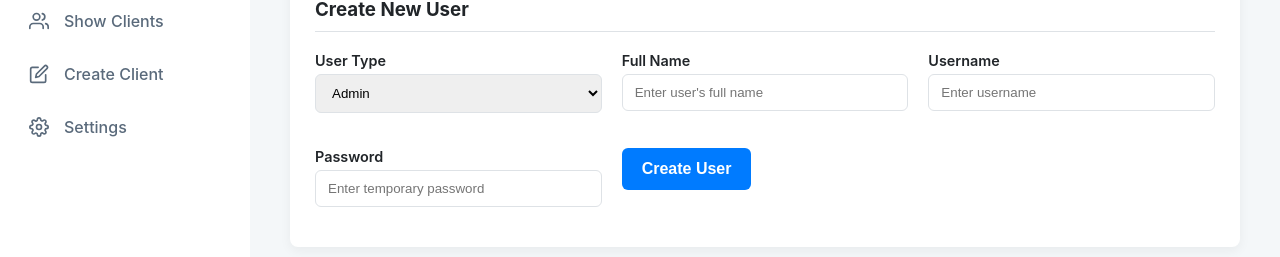
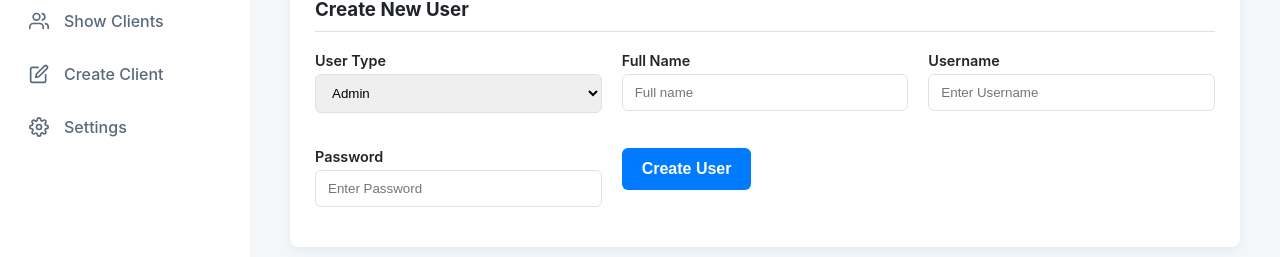
Before and after one commit to BadgujarKalpesh/secure-client-portal, a React app in the folder frontend/: page /user-management in a window 1280 px wide. Shown: the part 149-406 px from the top of the page. Built offline with nearby package versions, Linux system fonts and the light colour scheme; sample sign-in values are in the browser's storage; the HTML template or start-up script is replaced by a standard one.

Commit message:
Updated code for super admin

```diff
--- a/frontend/src/Modern.css
+++ b/frontend/src/Modern.css
@@ -39,7 +39,7 @@ body {
     text-align: center;
 }
 
-.login-card h2 {
+.login-card h1{
     margin-bottom: 25px;
     color: var(--primary-blue);
 }
--- a/frontend/src/components/Clients/CreateClientForm.jsx
+++ b/frontend/src/components/Clients/CreateClientForm.jsx
@@ -157,7 +157,7 @@ const MultiStepForm = ({ onClientAdded }) => {
                     <button type="submit" className="btn btn-primary" disabled={isLoading}>
                         {isLoading ? 'Submitting...' : 'Create Client'}
                     </button>
-                )}bcrypt
+                )}
             </div>
 
             {message && <div className="message success" style={{color: 'green', marginTop: '20px'}}>{message}</div>}
--- a/frontend/src/components/Layout/Sidebar.jsx
+++ b/frontend/src/components/Layout/Sidebar.jsx
@@ -7,7 +7,7 @@ const DashboardIcon = () => <svg xmlns="http://www.w3.org/2000/svg" width="20" h
 const ClientsIcon = () => <svg xmlns="http://www.w3.org/2000/svg" width="20" height="20" viewBox="0 0 24 24" fill="none" stroke="currentColor" strokeWidth="2" strokeLinecap="round" strokeLinejoin="round"><path d="M17 21v-2a4 4 0 0 0-4-4H5a4 4 0 0 0-4 4v2"></path><circle cx="9" cy="7" r="4"></circle><path d="M23 21v-2a4 4 0 0 0-3-3.87"></path><path d="M16 3.13a4 4 0 0 1 0 7.75"></path></svg>;
 const CreateIcon = () => <svg xmlns="http://www.w3.org/2000/svg" width="20" height="20" viewBox="0 0 24 24" fill="none" stroke="currentColor" strokeWidth="2" strokeLinecap="round" strokeLinejoin="round"><path d="M11 4H4a2 2 0 0 0-2 2v14a2 2 0 0 0 2 2h14a2 2 0 0 0 2-2v-7"></path><path d="M18.5 2.5a2.121 2.121 0 0 1 3 3L12 15l-4 1 1-4 9.5-9.5z"></path></svg>;
 const SettingsIcon = () => <svg xmlns="http://www.w3.org/2000/svg" width="20" height="20" viewBox="0 0 24 24" fill="none" stroke="currentColor" strokeWidth="2" strokeLinecap="round" strokeLinejoin="round"><circle cx="12" cy="12" r="3"></circle><path d="M19.4 15a1.65 1.65 0 0 0 .33 1.82l.06.06a2 2 0 0 1 0 2.83 2 2 0 0 1-2.83 0l-.06-.06a1.65 1.65 0 0 0-1.82-.33 1.65 1.65 0 0 0-1 1.51V21a2 2 0 0 1-2 2 2 2 0 0 1-2-2v-.09A1.65 1.65 0 0 0 9 19.4a1.65 1.65 0 0 0-1.82.33l-.06.06a2 2 0 0 1-2.83 0 2 2 0 0 1 0-2.83l.06-.06a1.65 1.65 0 0 0 .33-1.82 1.65 1.65 0 0 0-1.51-1H3a2 2 0 0 1-2-2 2 2 0 0 1 2-2h.09A1.65 1.65 0 0 0 4.6 9a1.65 1.65 0 0 0-.33-1.82l-.06-.06a2 2 0 0 1 0-2.83 2 2 0 0 1 2.83 0l.06.06a1.65 1.65 0 0 0 1.82.33H9a1.65 1.65 0 0 0 1-1.51V3a2 2 0 0 1 2-2 2 2 0 0 1 2 2v.09a1.65 1.65 0 0 0 1 1.51h.09a1.65 1.65 0 0 0 1.82-.33l.06-.06a2 2 0 0 1 2.83 0 2 2 0 0 1 0 2.83l-.06.06a1.65 1.65 0 0 0-.33 1.82V9a1.65 1.65 0 0 0 1.51 1H21a2 2 0 0 1 2 2 2 2 0 0 1-2 2h-.09a1.65 1.65 0 0 0-1.51 1z"></path></svg>;
-const ViewerIcon = () => <svg xmlns="http://www.w3.org/2000/svg" width="20" height="20" viewBox="0 0 24 24" fill="none" stroke="currentColor" strokeWidth="2" strokeLinecap="round" strokeLinejoin="round"><path d="M1 12s4-8 11-8 11 8 11 8-4 8-11 8-11-8-11-8z"></path><circle cx="12" cy="12" r="3"></circle></svg>;
+const UserIcon = () => <svg xmlns="http://www.w3.org/2000/svg" width="20" height="20" viewBox="0 0 24 24" fill="none" stroke="currentColor" strokeWidth="2" strokeLinecap="round" strokeLinejoin="round"><path d="M20 21v-2a4 4 0 0 0-4-4H8a4 4 0 0 0-4 4v2"></path><circle cx="12" cy="7" r="4"></circle></svg>;
 
 const Sidebar = () => {
     const { user, logout } = useAuth();
@@ -23,6 +23,7 @@ const Sidebar = () => {
                 <ul>
                     <li><NavLink to="/dashboard"><DashboardIcon /> Dashboard</NavLink></li>
 
+                    {/* Admins and Viewers can see clients, but not Super Admins */}
                     {!isSuperAdmin && (
                         <li><NavLink to="/clients" end><ClientsIcon /> Show Clients</NavLink></li>
                     )}
@@ -30,7 +31,7 @@ const Sidebar = () => {
                     {isSuperAdmin && (
                         <>
                             <li><NavLink to="/user-management"><CreateIcon /> Create User</NavLink></li>
-                            <li><NavLink to="/user-list"><ViewerIcon /> User List</NavLink></li>
+                            <li><NavLink to="/user-list"><UserIcon /> User List</NavLink></li>
                         </>
                     )}
 
--- a/frontend/src/pages/ClientsListPage.jsx
+++ b/frontend/src/pages/ClientsListPage.jsx
@@ -1,4 +1,6 @@
 import React, { useState, useEffect, useCallback } from 'react';
+import { useNavigate } from 'react-router-dom';
+import { useAuth } from '../context/AuthContext';
 import api from '../api/axiosConfig';
 import ClientsList from '../components/Clients/ClientsList';
 import EditClientModal from '../components/Clients/EditClientModal';
@@ -7,21 +9,32 @@ const ClientsListPage = () => {
     const [clients, setClients] = useState([]);
     const [selectedClient, setSelectedClient] = useState(null);
     const [isModalOpen, setIsModalOpen] = useState(false);
+    const { user } = useAuth();
+    const navigate = useNavigate();
 
     const fetchClients = useCallback(async () => {
         try {
             const response = await api.get('/clients');
             setClients(response.data);
         } catch (error) {
-            console.error("Failed to fetch clients:", error);
+            if (error.response?.status === 403 && error.response?.data?.mfaEnabled === false) {
+                const role = user?.role;
+                const message = "Please set up MFA to access this feature.";
+                if (role === 'admin') {
+                    navigate('/settings/mfa', { state: { message } });
+                } else if (role === 'viewer') {
+                    navigate('/settings/viewer-mfa', { state: { message } });
+                }
+            } else {
+                console.error("Failed to fetch clients:", error);
+            }
         }
-    }, []);
+    }, [user, navigate]);
 
     useEffect(() => {
         fetchClients();
     }, [fetchClients]);
 
-    // **FIX**: Fetch full client details when the edit icon is clicked
     const handleEditClick = async (client) => {
         try {
             const response = await api.get(`/clients/${client.id}`);
--- a/frontend/src/pages/LoginPage.jsx
+++ b/frontend/src/pages/LoginPage.jsx
@@ -40,13 +40,14 @@ const LoginPage = () => {
     return (
         <div className="login-container">
             <div className="login-card">
+                {/* <h2>{role.charAt(0).toUpperCase() + role.slice(1)} Portal</h2> */}
+                <h1>Claritel.ai</h1>
+
                 <div style={{ display: 'flex', marginBottom: '20px', borderRadius: '8px', overflow: 'hidden' }}>
                     <button style={toggleButtonStyle('admin')} onClick={() => setRole('admin')}>Admin</button>
                     <button style={toggleButtonStyle('superAdmin')} onClick={() => setRole('superAdmin')}>Super Admin</button>
                     <button style={toggleButtonStyle('viewer')} onClick={() => setRole('viewer')}>Viewer</button>
                 </div>
-
-                <h2>{role.charAt(0).toUpperCase() + role.slice(1)} Portal</h2>
 
                 <form onSubmit={handleSubmit}>
                     {!mfaRequired ? (
--- a/frontend/src/pages/UserManagementPage.jsx
+++ b/frontend/src/pages/UserManagementPage.jsx
@@ -50,7 +50,7 @@ const UserManagementPage = () => {
                             value={name}
                             onChange={(e) => setName(e.target.value)}
                             className="form-control"
-                            placeholder="Enter user's full name"
+                            placeholder="Full name"
                             required
                         />
                     </div>
@@ -61,7 +61,7 @@ const UserManagementPage = () => {
                             value={username}
                             onChange={(e) => setUsername(e.target.value)}
                             className="form-control"
-                            placeholder="Enter username"
+                            placeholder="Enter Username"
                             required
                         />
                     </div>
@@ -72,7 +72,7 @@ const UserManagementPage = () => {
                             value={password}
                             onChange={(e) => setPassword(e.target.value)}
                             className="form-control"
-                            placeholder="Enter temporary password"
+                            placeholder="Enter Password"
                             required
                         />
                     </div>
```
